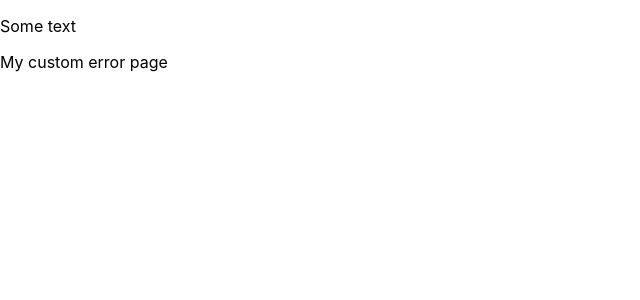
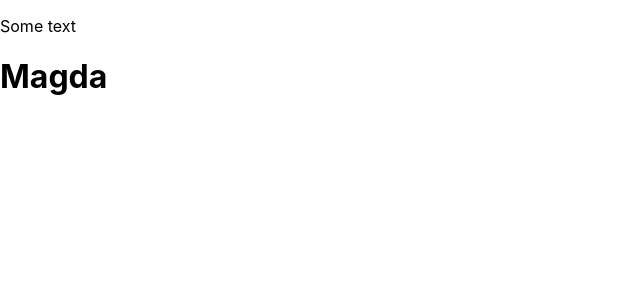
Before and after one commit to mozieblo2/nextjstest, a Next.js app: page /user-profile in a window 1280 px wide. Before the commit this address had no page. Shown: the top 300 px of the page, without its empty margins (0-640 px from the left). Built offline with nearby package versions, Linux system fonts and the light colour scheme.

Commit message:
getServerSideProps for Server Side Rendering

```diff
--- /dev/null
+++ b/pages/user-profile.js
@@ -0,0 +1,20 @@
+const UserProfilePage = (props) => {
+    return (
+        <div>
+            <h1>{props.userName}</h1>
+        </div>
+    )
+}
+
+// Server Side Rendering - in case such a user profile,
+// because you don't know what user it is so, you can't pre- render page
+// this functions runs for every request for a page
+export async function getServerSideProps(context) {
+    return {
+        props: {
+            userName: 'Magda'
+        }
+    }
+}
+
+export default UserProfilePage;
```
